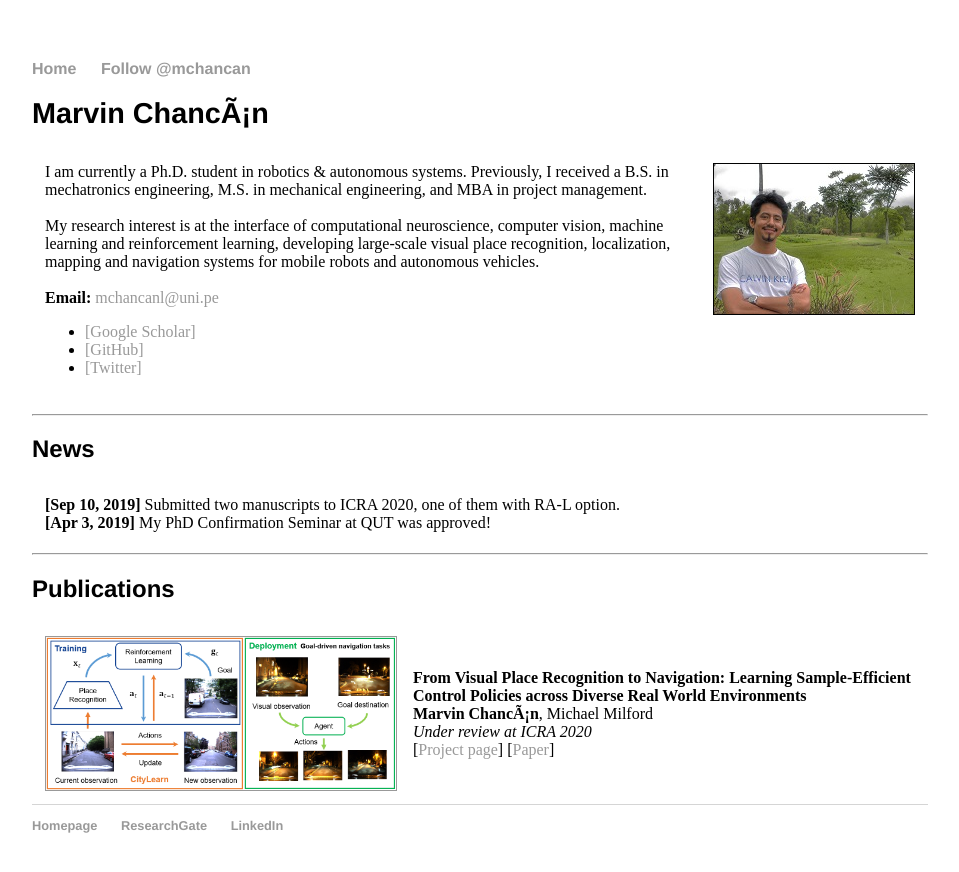
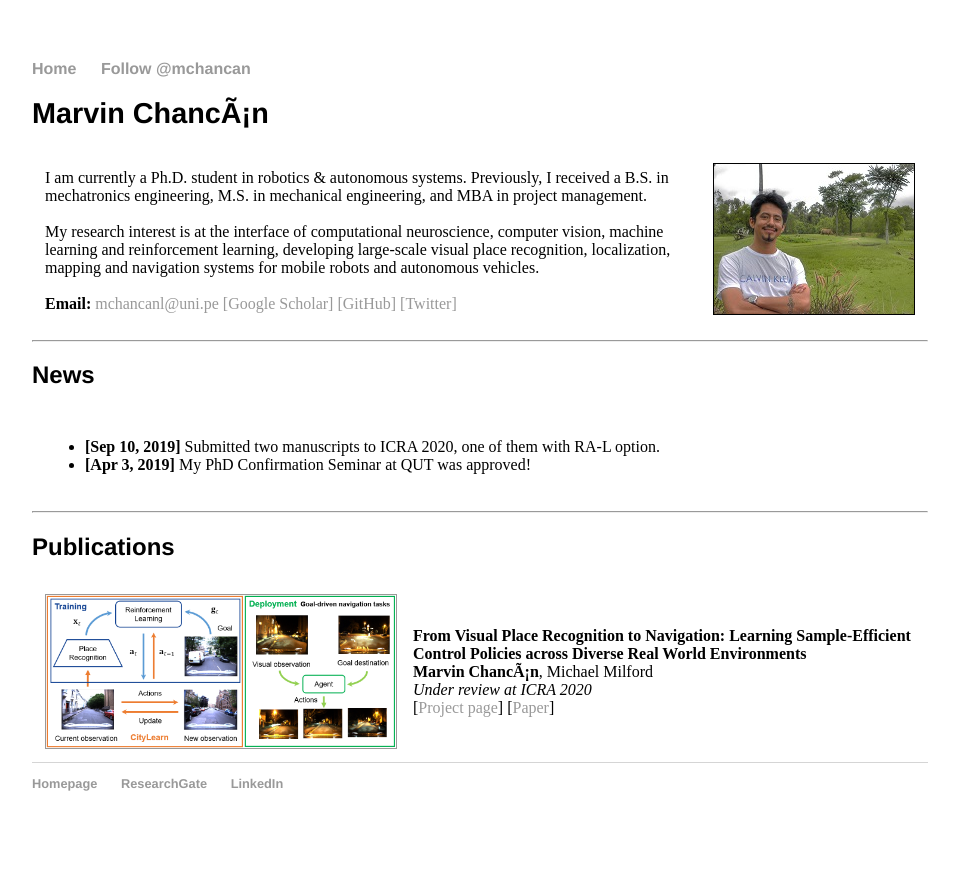
Before and after one commit to mchancan/mchancan.github.io, a Jekyll site: the page built from index.html, in a window 1280 px wide. Shown: the top 872 px of the page, without its empty margins (160-1119 px from the left). Built offline with Jekyll 4.4.1, drawn with Linux system fonts in a browser that asks for light colours; comment, search, counter and statistics services are not loaded.

Commit message:
Update index.html

```diff
--- a/index.html
+++ b/index.html
@@ -12,11 +12,9 @@ title: Marvin Chancán
 			I am currently a Ph.D. student in robotics & autonomous systems. Previously, I received a B.S. in mechatronics engineering, M.S. in mechanical engineering, and MBA in project management. <br> <br>
 			My research interest is at the interface of computational neuroscience, computer vision, machine learning and reinforcement learning, developing large-scale visual place recognition, localization, mapping and navigation systems for mobile robots and autonomous vehicles. <br> <br>
 			<b>Email:</b> <a href="mailto:mchancanl@uni.pe">mchancanl@uni.pe</a>
-			<ul>
-				<li><a href="https://scholar.google.com/citations?user=iK7xhJ4AAAAJ&hl=en">[Google Scholar]</a></li>
-	        		<li><a href="https://github.com/mchancan">[GitHub]</a></li>
-	        		<li><a href="https://twitter.com/mchancan">[Twitter]</a></li>
-			</ul>
+			<a href="https://scholar.google.com/citations?user=iK7xhJ4AAAAJ&hl=en">[Google Scholar]</a>
+	        	<a href="https://github.com/mchancan">[GitHub]</a>
+	        	<a href="https://twitter.com/mchancan">[Twitter]</a>
 		</td>
 		<td style="vertical-align:top">
 			<img padding="0px 20px 15px 0px" src="images/mc.jpg"  width="200" height="inherit" border="1px" alt="">
@@ -31,8 +29,10 @@ title: Marvin Chancán
 <table border="0" cellpadding="3" cellspacing="10">
 	<tr>
 		<td>
-			<b>[Sep 10, 2019] </b> Submitted two manuscripts to ICRA 2020, one of them with RA-L option. <br>
-			<b>[Apr 3, 2019] </b> My PhD Confirmation Seminar at QUT was approved! <br>
+			<ul>
+				<li><b>[Sep 10, 2019] </b> Submitted two manuscripts to ICRA 2020, one of them with RA-L option. <br></li>
+				<li><b>[Apr 3, 2019] </b> My PhD Confirmation Seminar at QUT was approved! <br></li>
+			</ul>
 		</td>
 	</tr>
 </table>
```
